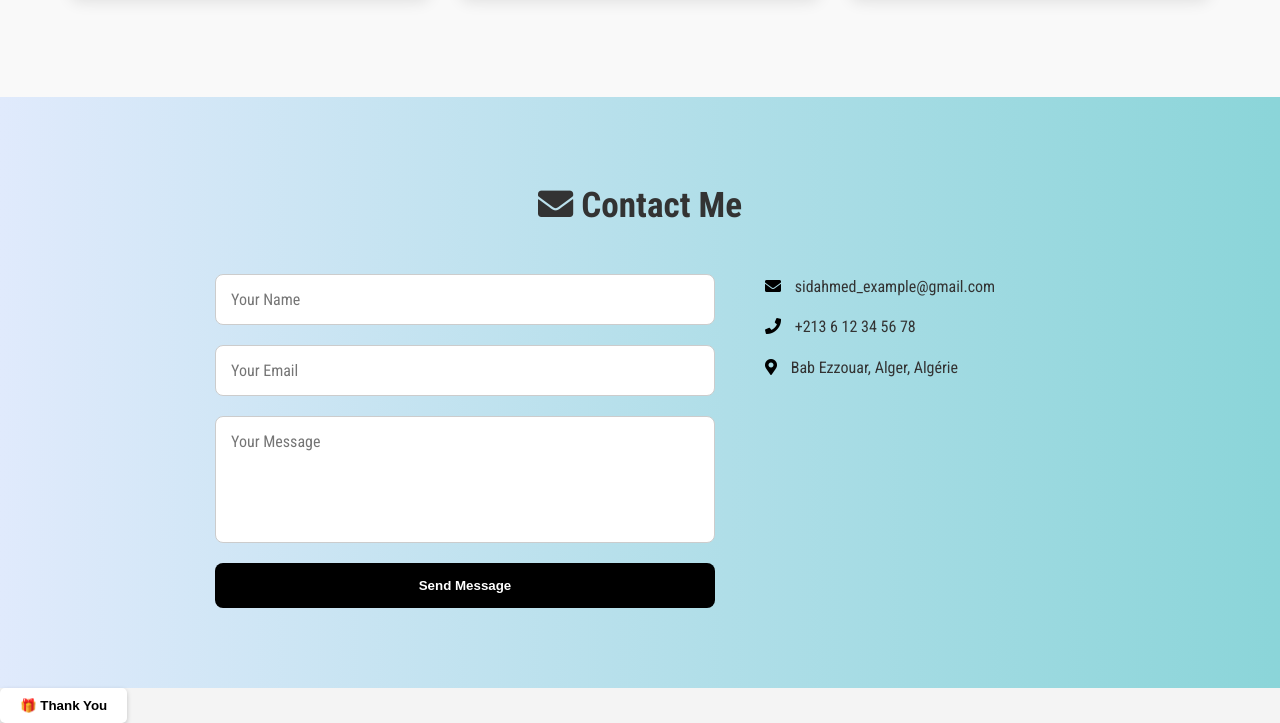
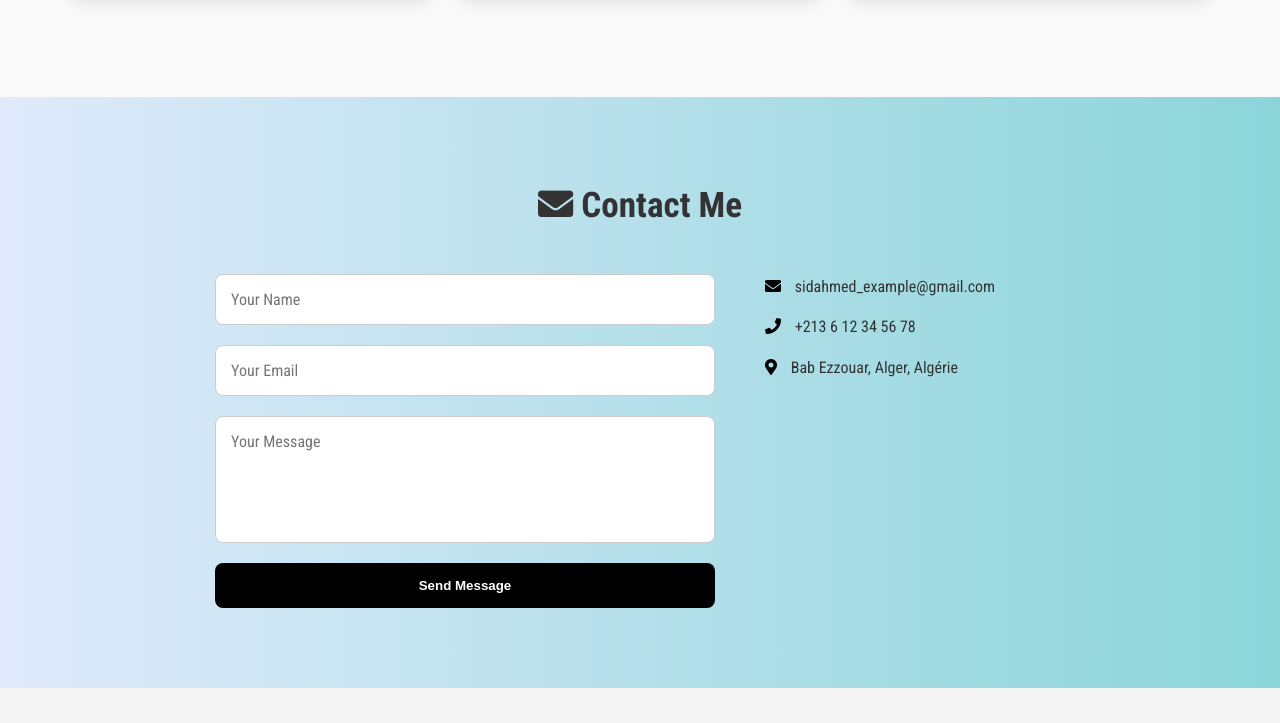
Before and after one commit to userdeter1/ProjetBWEB.github.io, a plain HTML site: page index.html in a window 1280 px wide. Shown: the part 2141-2864 px from the top of the page. After the commit the page ends 2829 px from the top, so only its background shows below. Drawn offline with Linux system fonts and the light colour scheme.

Commit message:
Add files via upload

```diff
--- a/index.html
+++ b/index.html
@@ -131,7 +131,7 @@
     <p>We appreciate the opportunity to start learning web development. 🚀</p>
   </div>
 </div>
-<button class="thank-you-button">🎁 Thank You</button>
+
 
 
   <script src="Projet.js"></script>
```
